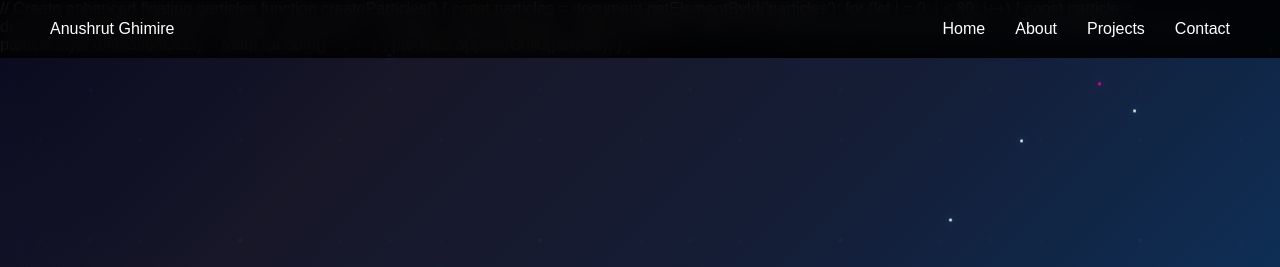
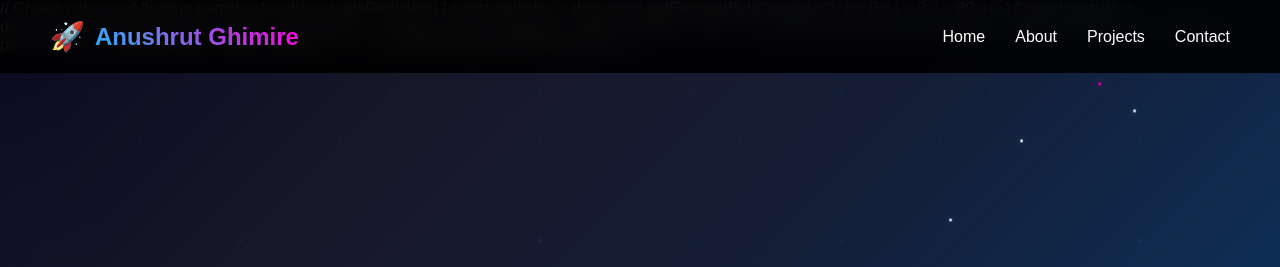
Before and after one commit to Anushrutghi/todo, a plain HTML site: page index.html in a window 1280 px wide. Shown: the top 267 px of the page. Drawn offline with Linux system fonts and the light colour scheme.

Commit message:
index.html

```diff
--- a/index.html
+++ b/index.html
@@ -645,7 +645,7 @@
     <!-- Navigation -->
     <nav id="navbar">
         <div class="nav-container">
-            <div class="airplane">Anushrut Ghimire</div>
+            <div class="logo">Anushrut Ghimire</div>
             <ul class="nav-links">
                 <li><a href="#home">Home</a></li>
                 <li><a href="#about">About</a></li>
```
